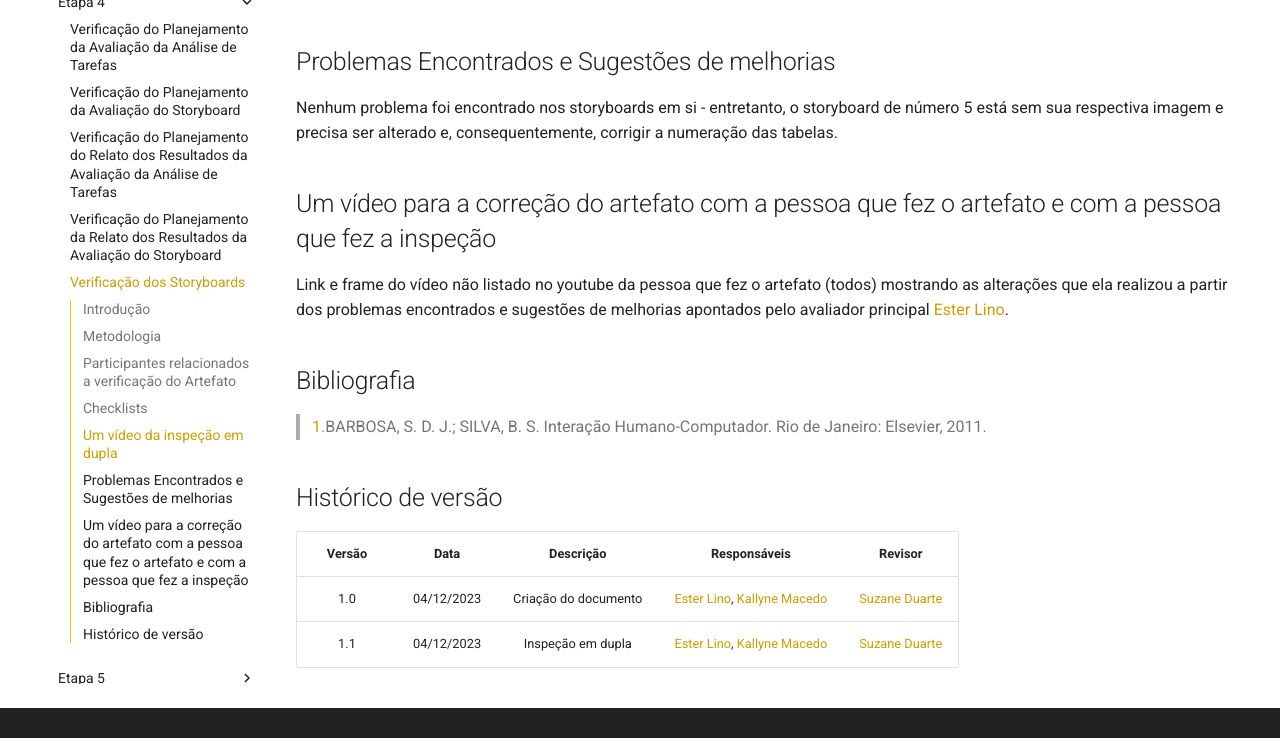
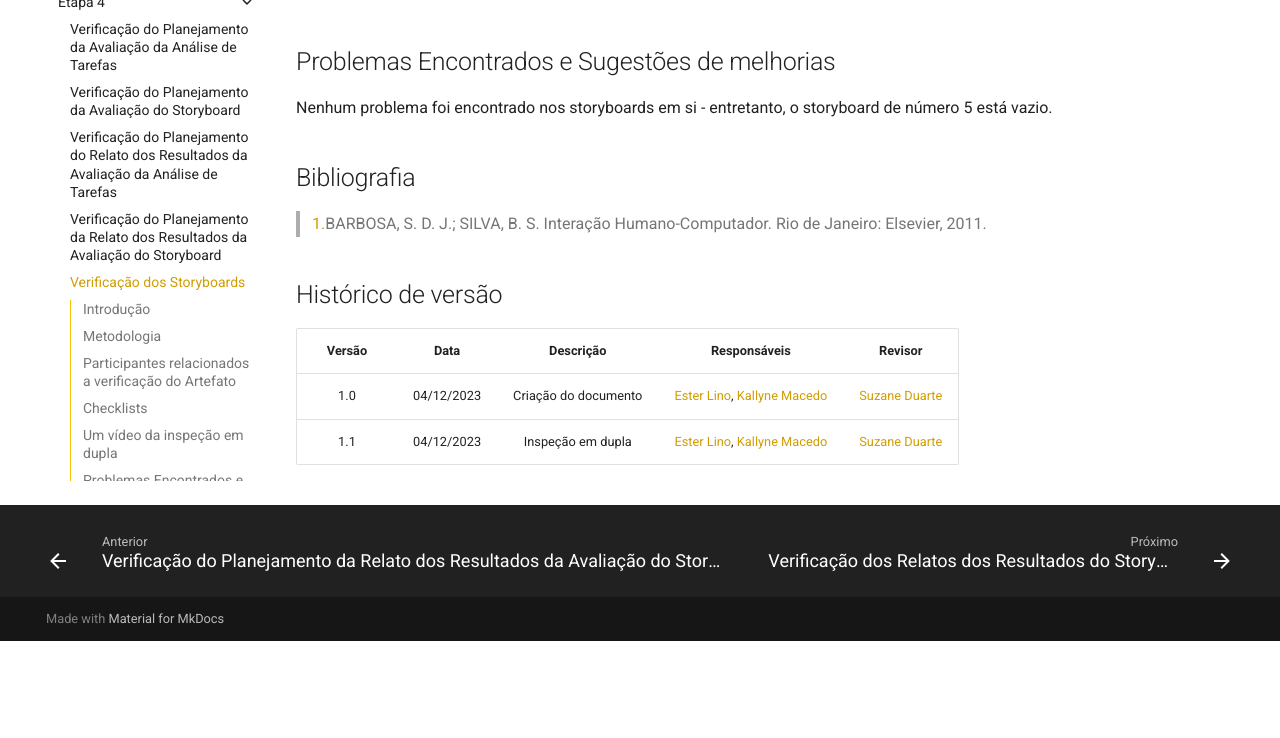
Before and after one commit to Interacao-Humano-Computador/2023.2-OnlineJudge, an MkDocs documentation site: the page built from docs/verificacao/grupo_7/etapa_4/verificacao-storyboards.md, in a window 1280 px wide and 900 px high, scrolled down 1977 px, cut to the strip 162-900 px from the top of the window. Built offline with MkDocs 1.6.1 and Material for MkDocs 9.7.7, drawn with Linux system fonts in a browser that asks for light colours; after the commit the page ends 2780 px from its top, so only the background shows below that.

Commit message:
correçoes de artefatos

```diff
--- a/docs/verificacao/grupo_7/etapa_4/verificacao-storyboards.md
+++ b/docs/verificacao/grupo_7/etapa_4/verificacao-storyboards.md
@@ -77,14 +77,9 @@ Fonte: [Ester Lino](https://github.com/esteerlino) e [Kallyne Macedo](https://gi
 
 <iframe width="560" height="315" src="https://www.youtube.com/embed/jIgEbuSwmoA?si=XKdFm28JPb3QWina" title="YouTube video player" frameborder="0" allow="accelerometer; autoplay; clipboard-write; encrypted-media; gyroscope; picture-in-picture; web-share" allowfullscreen=""></iframe>
 
-
 ## Problemas Encontrados e Sugestões de melhorias
 
-Nenhum problema foi encontrado nos storyboards em si - entretanto, o storyboard de número 5 está sem sua respectiva imagem e precisa ser alterado e, consequentemente, corrigir a numeração das tabelas.
-
-## Um vídeo para a correção do artefato com a pessoa que fez o artefato e com a pessoa que fez a inspeção
-
-Link e frame do vídeo não listado no youtube da pessoa que fez o artefato (todos) mostrando as alterações que ela realizou a partir dos problemas encontrados e sugestões de melhorias apontados pelo avaliador principal [Ester Lino](https://github.com/esteerlino).
+Nenhum problema foi encontrado nos storyboards em si - entretanto, o storyboard de número 5 está vazio.
 
 ## Bibliografia
 
```
Also changed, not shown: docs/verificacao/grupo_7/etapa_1/verificacao-processo-design.md (+4 -2 lines), docs/verificacao/grupo_7/etapa_4/verificacao-planejamento-avaliacao-storyboard.md (+4 -1 lines).
